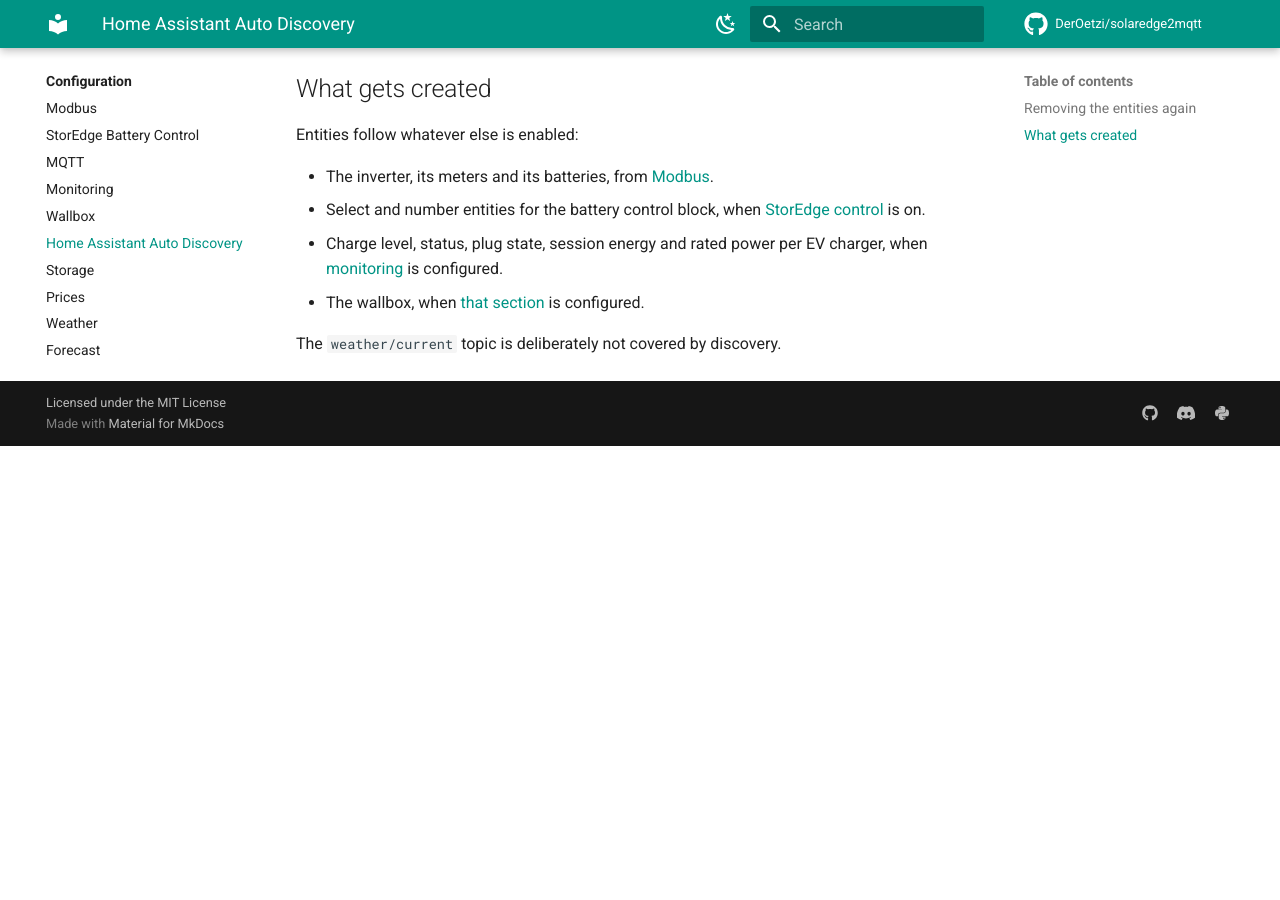
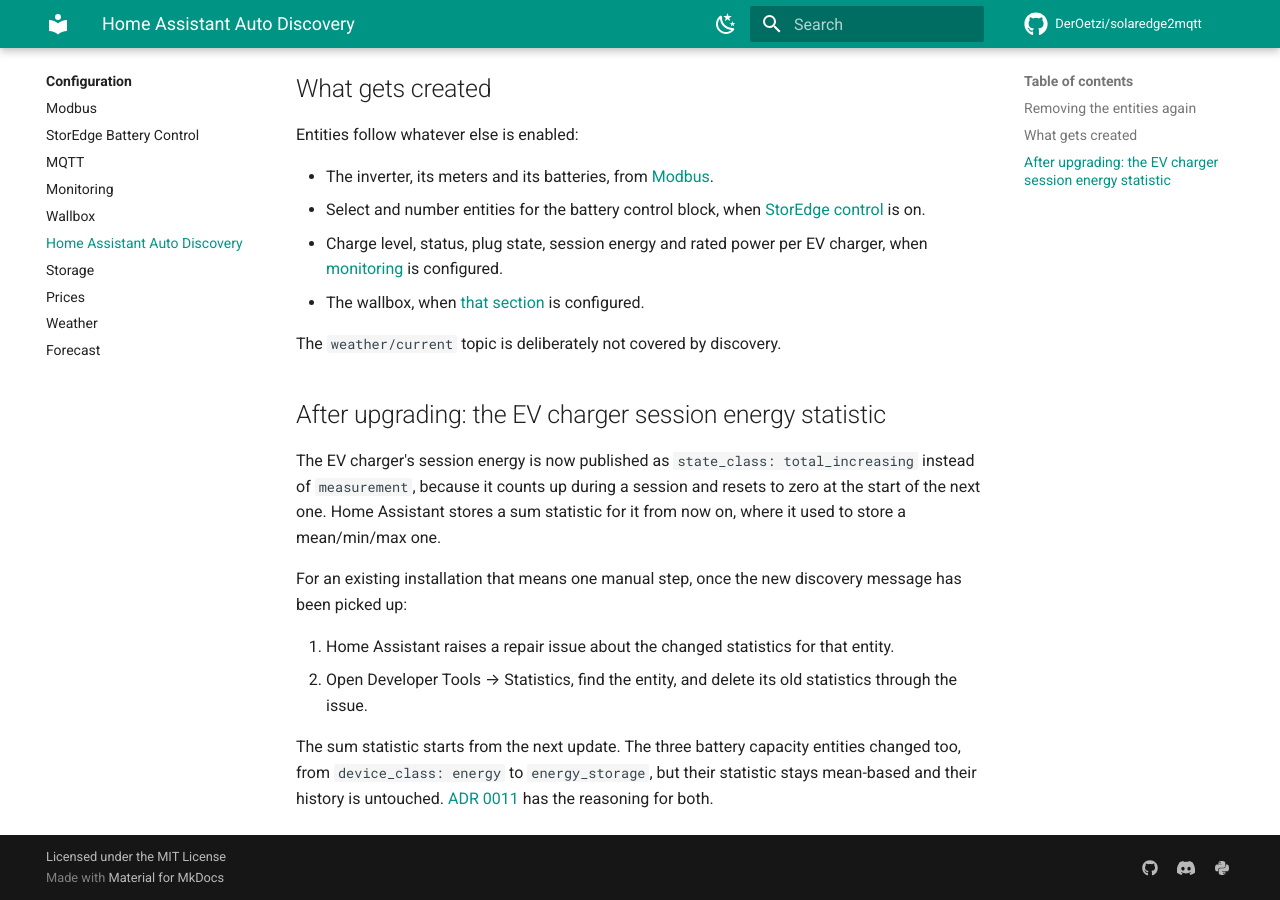
Before and after one commit to DerOetzi/solaredge2mqtt, an MkDocs documentation site: the page built from docs/configuration/home-assistant.md, in a window 1280 px wide and 900 px high, scrolled down 826 px. Built offline with MkDocs 1.6.1 and Material for MkDocs 9.7.7, drawn with Linux system fonts in a browser that asks for light colours; comment, search, counter and statistics services are not loaded; before the commit the page ends 1272 px from its top, so only the background shows below that.

Commit message:
fix: correct Home Assistant device_class/state_class for energy sensors
HA 2026.9.0 rejects device_class=energy with state_class=measurement.
Battery capacity fields (rated/available/maximum_energy) now use
device_class=energy_storage, which stays measurement and needs no
statistics migration. EV charger session_energy now uses the existing
total_increasing energy type, since it resets at the start of each
session; that changes its long-term statistic to sum, documented in
ADR 0011 and the Home Assistant configuration page.

Co-Authored-By: Claude Sonnet 5 <noreply@anthropic.com>

```diff
--- a/docs/configuration/home-assistant.md
+++ b/docs/configuration/home-assistant.md
@@ -41,3 +41,22 @@ Entities follow whatever else is enabled:
 - The wallbox, when [that section](wallbox.md) is configured.
 
 The `weather/current` topic is deliberately not covered by discovery.
+
+## After upgrading: the EV charger session energy statistic
+
+The EV charger's session energy is now published as `state_class: total_increasing` instead of
+`measurement`, because it counts up during a session and resets to zero at the start of the next
+one. Home Assistant stores a sum statistic for it from now on, where it used to store a
+mean/min/max one.
+
+For an existing installation that means one manual step, once the new discovery message has been
+picked up:
+
+1. Home Assistant raises a repair issue about the changed statistics for that entity.
+2. Open Developer Tools → Statistics, find the entity, and delete its old statistics through the
+   issue.
+
+The sum statistic starts from the next update. The three battery capacity entities changed too,
+from `device_class: energy` to `energy_storage`, but their statistic stays mean-based and their
+history is untouched. [ADR 0011](../decisions/0011-energy-classes-follow-home-assistant.md) has
+the reasoning for both.
--- a/mkdocs.yml
+++ b/mkdocs.yml
@@ -130,3 +130,4 @@ nav:
       - decisions/0008-the-weather-service-speaks-canonically.md
       - decisions/0009-migration-consolidates-the-module-series.md
       - decisions/0010-the-forecast-model-is-rebuilt-on-a-slower-cadence.md
+      - decisions/0011-energy-classes-follow-home-assistant.md
```
Also changed, not shown: docs/decisions/0011-energy-classes-follow-home-assistant.md (added, +30 -0 lines), docs/decisions/index.md (+1 -0 lines), 6 other files.
